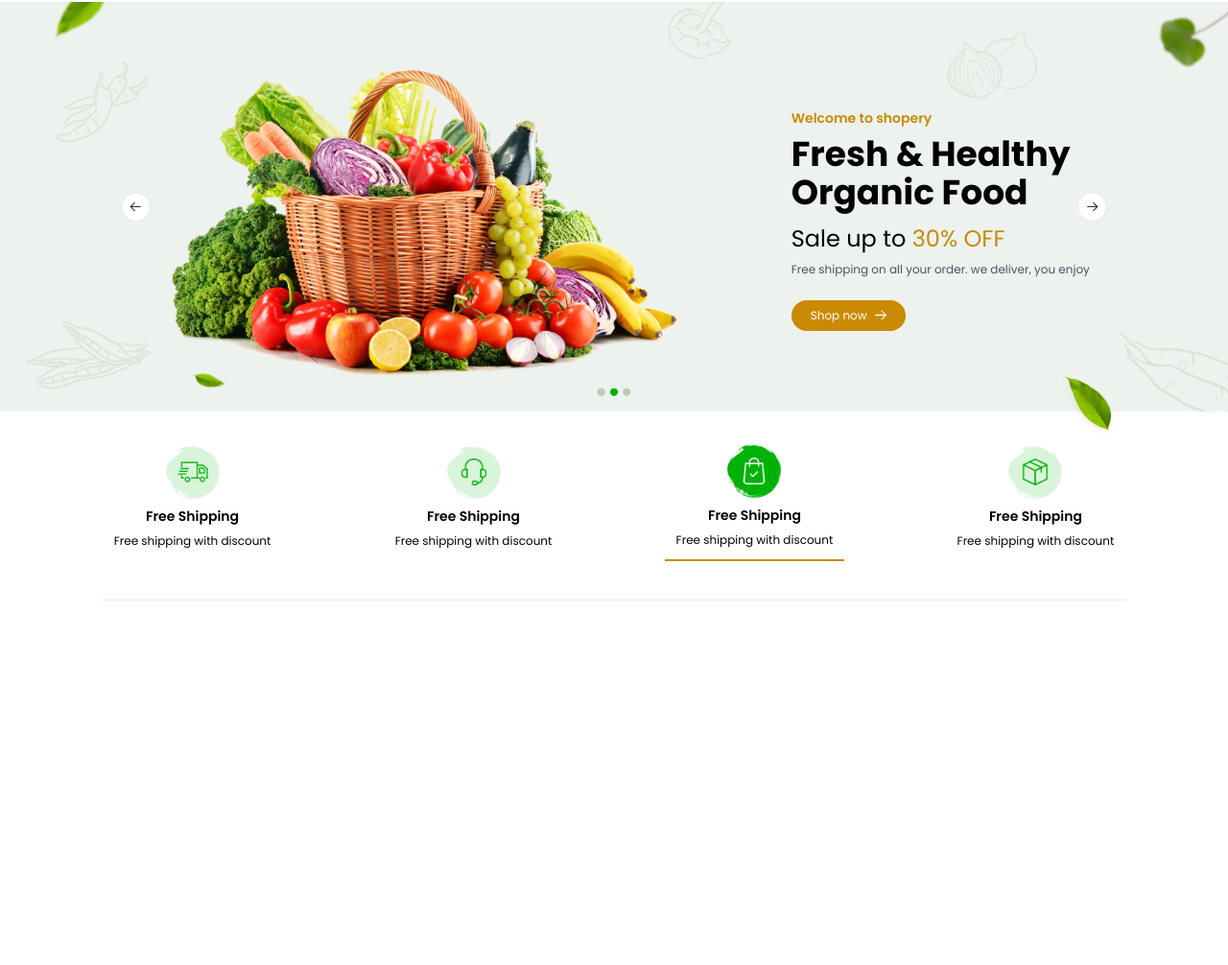
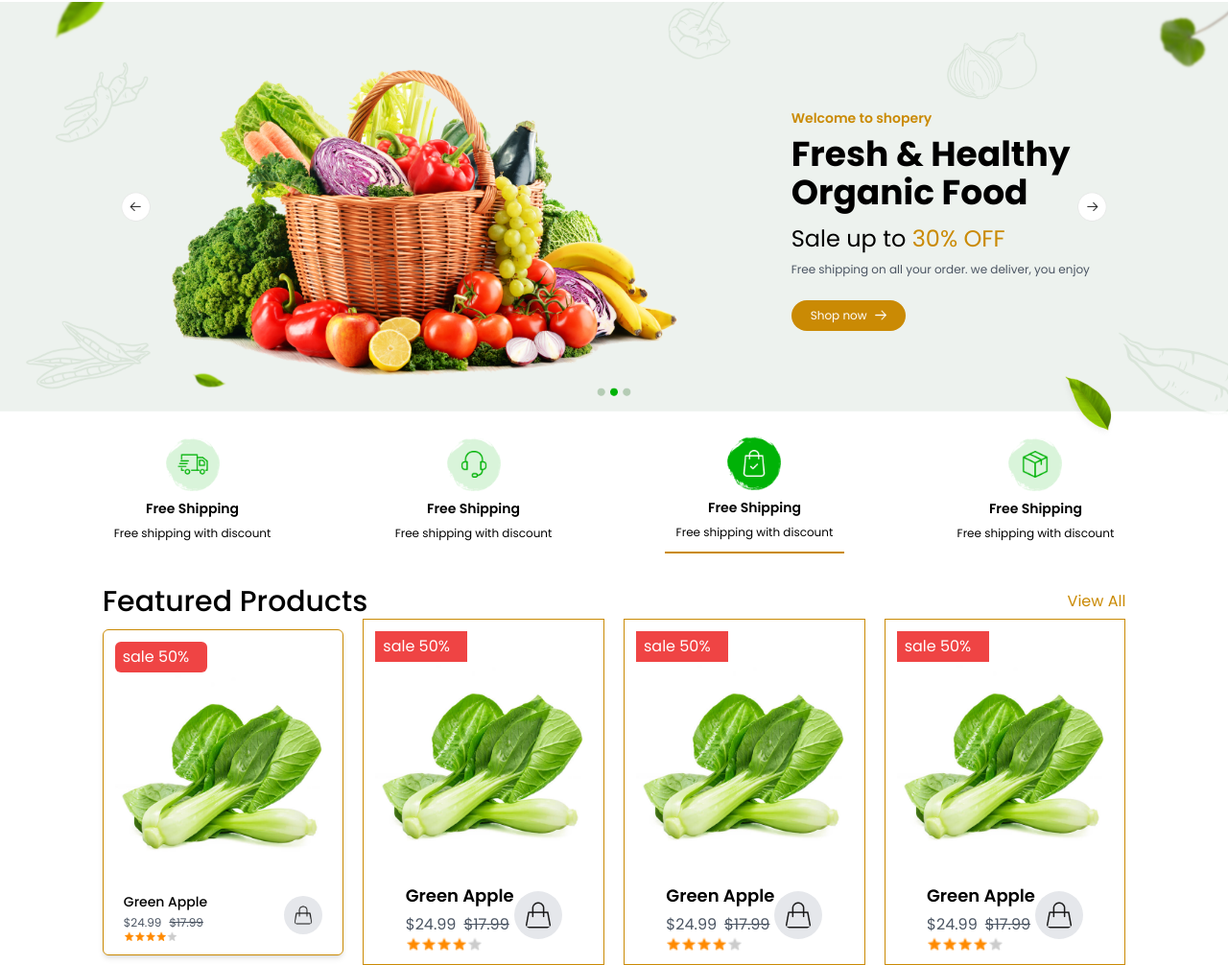
Before and after one commit to bharatroy4D/fruit-shopify, a plain HTML site: page index.html in a window 1280 px wide. Shown: the part 90-1096 px from the top of the page at 96% size. Before the commit the page ends 800 px from the top, so only its background shows below. Drawn offline with nearby package versions, Linux system fonts and the light colour scheme.

Commit message:
card section structure made

```diff
--- a/index.html
+++ b/index.html
@@ -91,12 +91,14 @@
                     <h3 class="text-2xl py-2">Sale up to <span class="text-yellow-600">30% OFF</span></h3>
                     <p class="text-xs text-gray-600">Free shipping on all your order. we deliver, you enjoy</p>
 
-                    <button class="flex gap-2 items-center px-5 py-2 rounded-3xl mt-6 text-white text-xs bg-yellow-600">Shop now <img src="Image/Icon/arrow.png" alt="" class="w-3"></button>
+                    <button
+                        class="flex gap-2 items-center px-5 py-2 rounded-3xl mt-6 text-white text-xs bg-yellow-600">Shop
+                        now <img src="Image/Icon/arrow.png" alt="" class="w-3"></button>
                 </div>
             </div>
         </section>
         <!-- service-section -->
-        <section class="flex justify-between items-center w-10/12 mx-auto py-10 border-b">
+        <section class="flex justify-between items-center w-10/12 mx-auto py-8">
             <div class="flex flex-col items-center p-3">
                 <img src="Image/Category Icon  (3).png" alt="" class="w-14">
                 <p class="text-sm font-semibold py-2">Free Shipping</p>
@@ -118,6 +120,91 @@
                 <p class="text-xs ">Free shipping with discount</p>
             </div>
         </section>
+        <!-- feature section -->
+        <section class="w-10/12 mx-auto">
+
+            <div class="flex justify-between">
+                <h1 class="text-3xl font-medium">Featured Products</h1>
+                <button class="text-yellow-600">View All</button>
+            </div>
+            <!-- card items -->
+            <div class="flex gap-5 justify-between items-center">
+                <!-- card-1 -->
+                <div class="border rounded-md shadow-md border-yellow-600 p-3">
+                    <p class="text-white  rounded-md bg-red-500 py-1 px-2 w-24">sale 50%</p>
+
+                    <div class="flex flex-col items-center">
+                        <img src="Image/Feature product (1).png" alt="">
+
+                        <div class="flex items-center justify-between gap-20">
+                            <div>
+                                <h4 class="text-sm font-medium py-1">Green Apple</h4>
+                                <div class="flex space-x-2">
+                                    <span class="text-xs text-gray-600">$24.99</span>
+                                    <span class="text-xs text-gray-600 line-through">$17.99</span>
+                                </div>
+                                <img src="Image/Icon/Rating.png" alt="" class="w-14">
+                            </div>
+                            <img src="Image/Icon/Bag.png" alt="" class="w-10 bg-gray-200 p-2 rounded-full">
+                        </div>
+                    </div>
+                </div>
+                <!-- card-1 -->
+                <div class="border border-yellow-600 p-3">
+                    <p class="text-white  bg-red-500 py-1 px-2 w-24">sale 50%</p>
+                    <div class="flex flex-col items-center">
+                        <img src="Image/Feature product (1).png" alt="">
+                        <div class="flex items-center justify-between">
+                            <div>
+                                <h4 class="text-lg font-semibold py-1">Green Apple</h4>
+                                <div class="flex space-x-2">
+                                    <span class="text-gray-600">$24.99</span>
+                                    <span class="text-gray-600 line-through">$17.99</span>
+                                </div>
+                                <img src="Image/Icon/Rating.png" alt="" class="w-20">
+                            </div>
+                            <img src="Image/Icon/Bag.png" alt="" class="bg-gray-200 p-2 rounded-full">
+                        </div>
+                    </div>
+                </div>
+                <!-- card-1 -->
+                <div class="border border-yellow-600 p-3">
+                    <p class="text-white  bg-red-500 py-1 px-2 w-24">sale 50%</p>
+                    <div class="flex flex-col items-center">
+                        <img src="Image/Feature product (1).png" alt="">
+                        <div class="flex items-center justify-between">
+                            <div>
+                                <h4 class="text-lg font-semibold py-1">Green Apple</h4>
+                                <div class="flex space-x-2">
+                                    <span class="text-gray-600">$24.99</span>
+                                    <span class="text-gray-600 line-through">$17.99</span>
+                                </div>
+                                <img src="Image/Icon/Rating.png" alt="" class="w-20">
+                            </div>
+                            <img src="Image/Icon/Bag.png" alt="" class="bg-gray-200 p-2 rounded-full">
+                        </div>
+                    </div>
+                </div>
+                <!-- card-1 -->
+                <div class="border border-yellow-600 p-3">
+                    <p class="text-white  bg-red-500 py-1 px-2 w-24">sale 50%</p>
+                    <div class="flex flex-col items-center">
+                        <img src="Image/Feature product (1).png" alt="">
+                        <div class="flex items-center justify-between">
+                            <div>
+                                <h4 class="text-lg font-semibold py-1">Green Apple</h4>
+                                <div class="flex space-x-2">
+                                    <span class="text-gray-600">$24.99</span>
+                                    <span class="text-gray-600 line-through">$17.99</span>
+                                </div>
+                                <img src="Image/Icon/Rating.png" alt="" class="w-20">
+                            </div>
+                            <img src="Image/Icon/Bag.png" alt="" class="bg-gray-200 p-2 rounded-full">
+                        </div>
+                    </div>
+                </div>
+            </div>
+        </section>
     </main>
     <footer>
 
```
Lines whose indentation alone changed are shown as unchanged.
